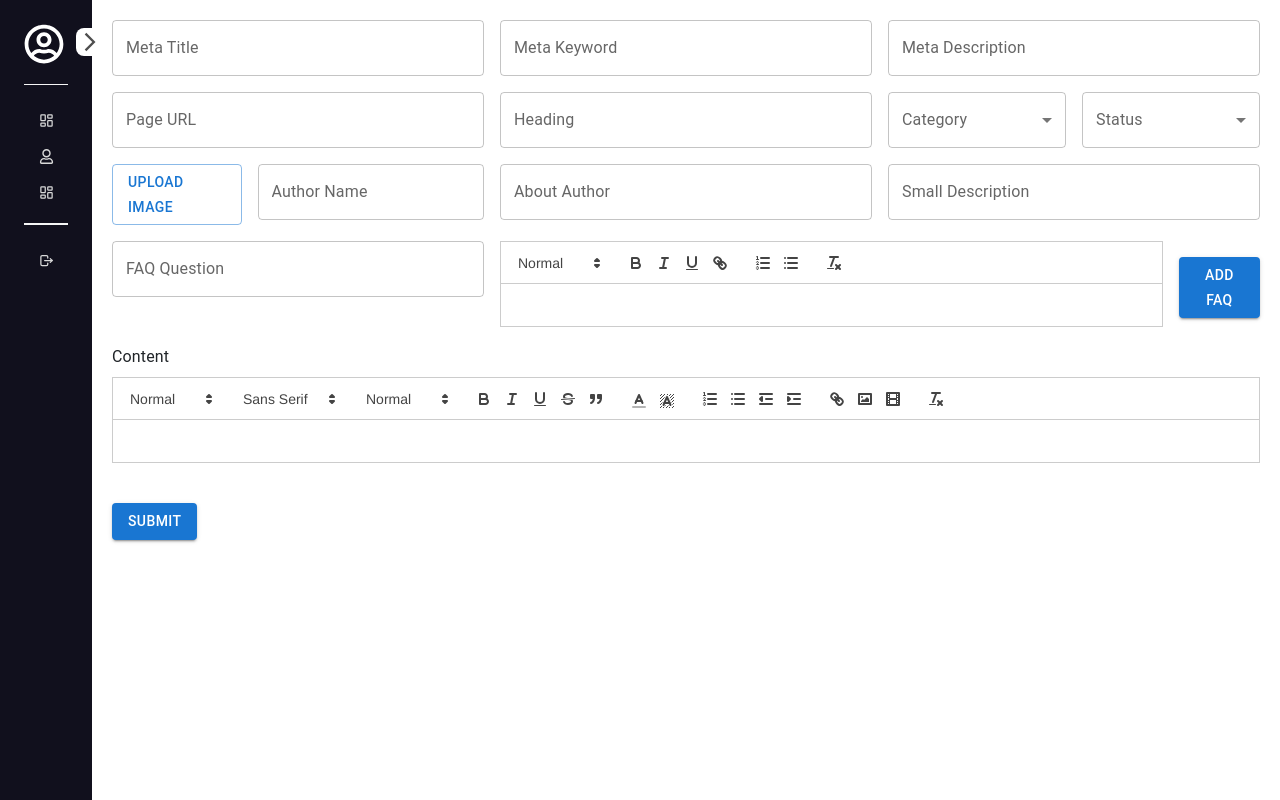
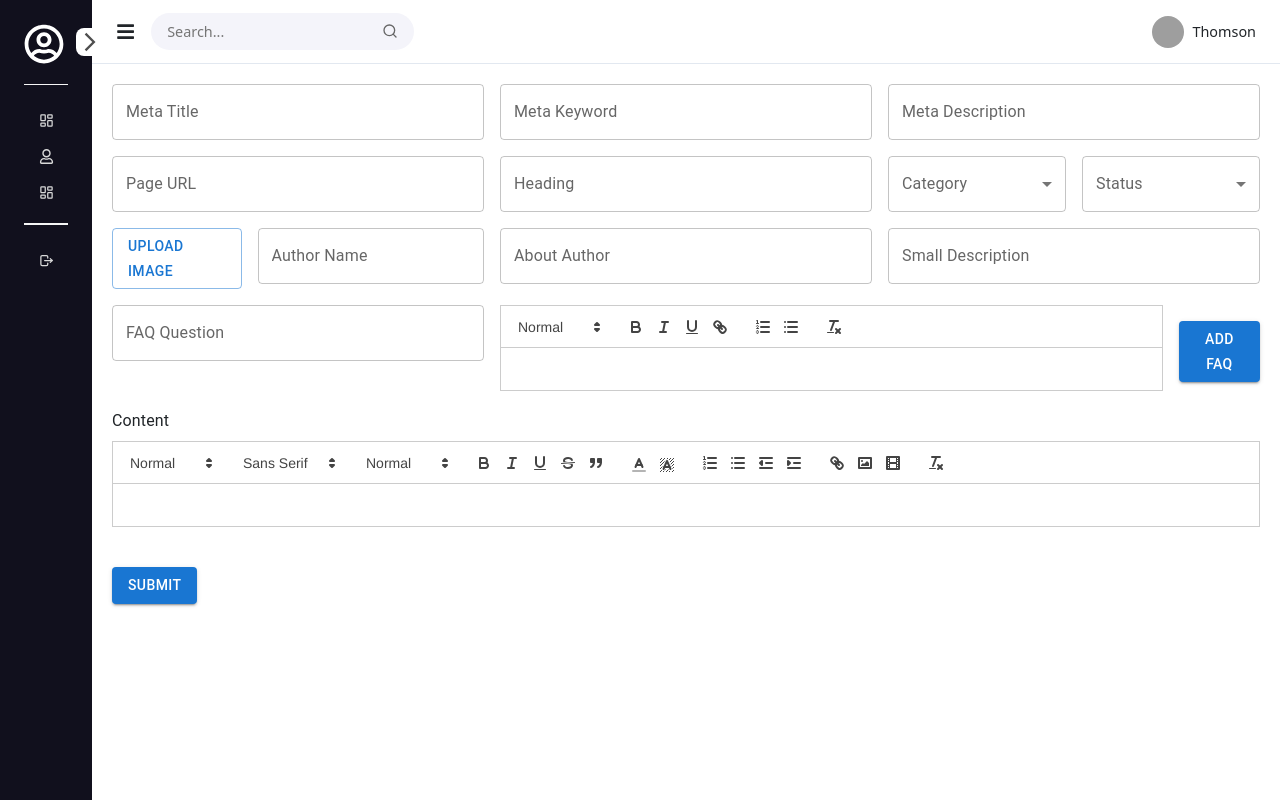
Before and after one commit to suryamani1kumar/admincrm, a React (Vite) app: page /blog/addblog in a window 1280 px wide. Built offline with nearby package versions, Linux system fonts and the light colour scheme; grey boxes are pictures that could not be loaded.

Commit message:
header Add

```diff
--- a/package.json
+++ b/package.json
@@ -33,6 +33,7 @@
     "eslint-plugin-react-hooks": "^5.0.0",
     "eslint-plugin-react-refresh": "^0.4.16",
     "globals": "^15.14.0",
+    "sass": "^1.87.0",
     "vite": "^6.0.5"
   }
 }
--- a/src/App.jsx
+++ b/src/App.jsx
@@ -4,6 +4,7 @@ import SiderNav from './component/sidenav/SiderNav';
 import { useState, useEffect } from 'react';
 import { protectedRoutes, publicRoutes } from './utils/routes';
 import Cookies from 'js-cookie';
+import Header from './component/Header/Header';
 
 function App() {
   const [isAuthenticated, setIsAuthenticated] = useState(true);
@@ -19,11 +20,23 @@ function App() {
   return (
     <BrowserRouter>
       {isAuthenticated && (
-        <SiderNav
-          setIsAuthenticated={setIsAuthenticated}
-          isSidebarActive={isSidebarActive}
-          setIsSidebarActive={setIsSidebarActive}
-        />
+        <>
+          <SiderNav
+            setIsAuthenticated={setIsAuthenticated}
+            isSidebarActive={isSidebarActive}
+            setIsSidebarActive={setIsSidebarActive}
+          />
+          <div style={{
+            width: isSidebarActive
+              ? 'calc(100% - 92px)'
+              : 'calc(100% - 250px)',
+            marginLeft: isSidebarActive ? '92px' : '250px',
+          }}>
+            <Header />
+          </div>
+
+        </>
+
       )}
 
       <Routes>
--- /dev/null
+++ b/src/component/Header/Header.jsx
@@ -0,0 +1,27 @@
+import React from 'react';
+import './Header.scss';
+import { FaBars } from 'react-icons/fa';
+import { FiSearch } from 'react-icons/fi';
+
+const Header = () => {
+  return (
+    <div className="topbar">
+      <div className="topbar__left">
+        <FaBars className="topbar__icon" />
+        <div className="topbar__search">
+          <input type="text" placeholder="Search..." />
+          <FiSearch className="search-icon" />
+        </div>
+      </div>
+
+      <div className="topbar__right">
+        <div className="topbar__profile">
+          <img src="https://randomuser.me/api/portraits/men/75.jpg" alt="Profile" />
+          <span>Thomson</span>
+        </div>
+      </div>
+    </div>
+  );
+};
+
+export default Header;
--- /dev/null
+++ b/src/component/Header/Header.scss
@@ -0,0 +1,66 @@
+.topbar {
+    display: flex;
+    justify-content: space-between;
+    align-items: center;
+    height: 64px;
+    padding: 0 1.5rem;
+    background-color: white;
+    border-bottom: 1px solid #e2e8f0;
+
+    &__left {
+      display: flex;
+      align-items: center;
+      gap: 1rem;
+
+      .topbar__icon {
+        font-size: 1.2rem;
+        cursor: pointer;
+      }
+
+      .topbar__search {
+        background-color: #f4f4fa;
+        padding: 0.5rem 1rem;
+        border-radius: 2rem;
+        display: flex;
+        align-items: center;
+
+        input {
+          border: none;
+          background: transparent;
+          outline: none;
+          font-size: 0.9rem;
+        }
+
+        .search-icon {
+          font-size: 1rem;
+          color: #666;
+          margin-left: 0.5rem;
+        }
+      }
+    }
+
+    &__right {
+      display: flex;
+      align-items: center;
+      gap: 1.5rem;
+
+      .topbar__profile {
+        display: flex;
+        align-items: center;
+        gap: 0.5rem;
+        cursor: pointer;
+
+        img {
+          width: 32px;
+          height: 32px;
+          border-radius: 50%;
+          object-fit: cover;
+        }
+
+        span {
+          font-size: 0.9rem;
+          font-weight: 500;
+        }
+      }
+    }
+  }
--- a/src/index.css
+++ b/src/index.css
@@ -82,7 +82,11 @@ body {
   list-style: none;
   margin-bottom: 5px;
 }
-
+.menu ul li:last-child {
+  position: relative;
+  list-style: none;
+  margin-bottom: 5px;
+}
 .menu ul li a,
 .menu ul li span {
   display: flex;
```
Also changed, not shown: src/component/sidenav/Sidebar.scss (added, +83 -0 lines), 1 other file (tests, documents, lock files or other folders).
